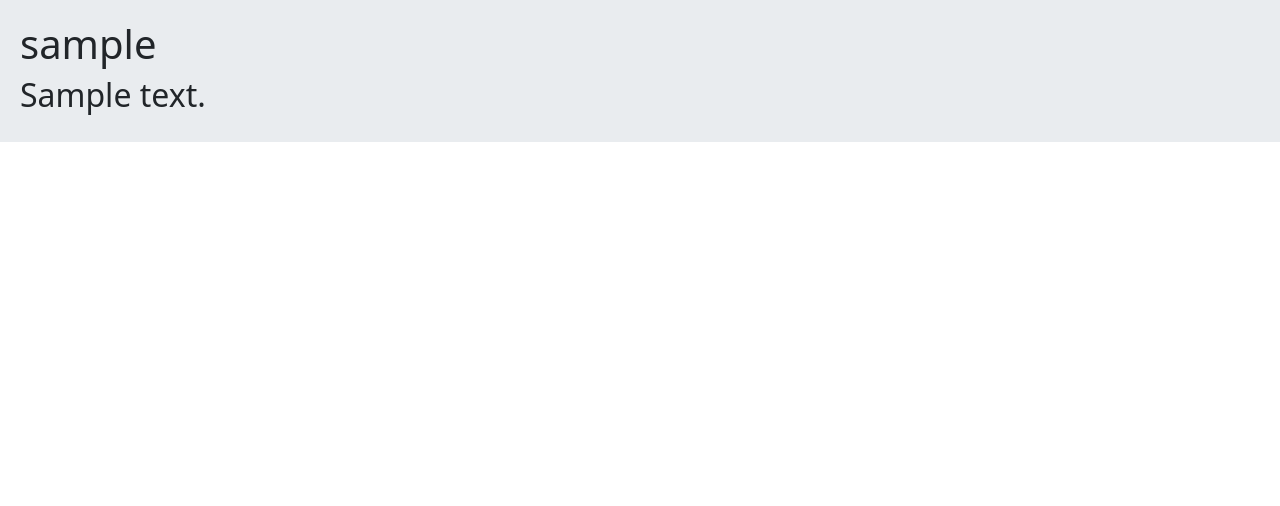
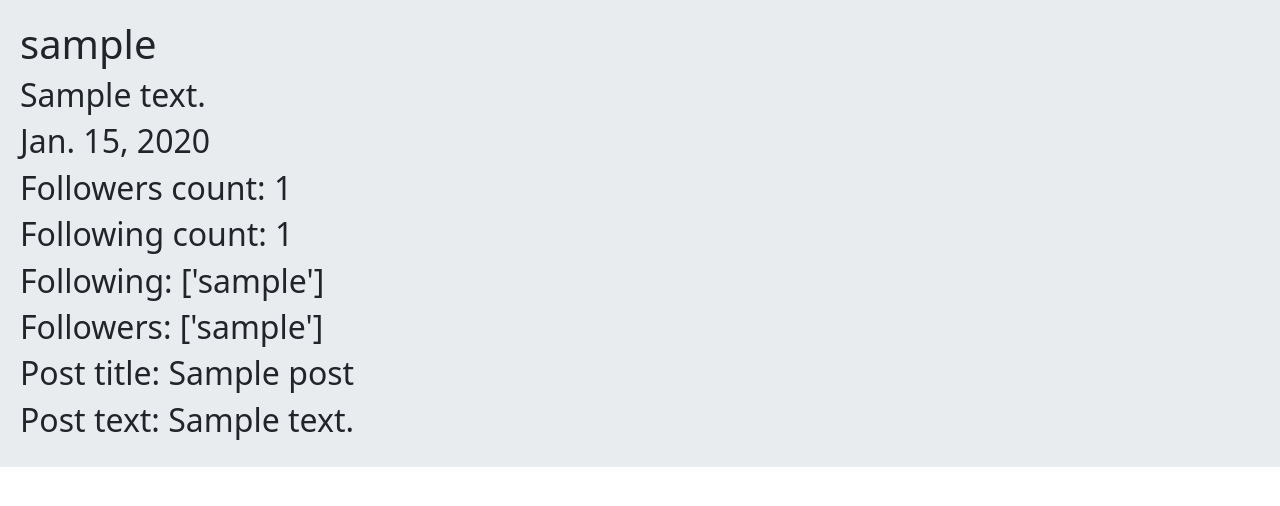
Before and after one commit to HeselGharehbaei/twitter_social_network, a Django app: a page that uses templates/account.html in a window 1280 px wide. Shown: the part 56-562 px from the top of the page. Run offline with Django 4.2, Linux system fonts and the light colour scheme; tables that the repository leaves empty hold one stand-in row (values such as "Sample post").

Commit message:
add post in profile of user

```diff
--- a/templates/account.html
+++ b/templates/account.html
@@ -3,5 +3,13 @@
 {% block content %}
 	    <h1>{{accounts.username}}</h1>
         <h2>{{accounts.bio}}</h2>
-
+        <h2>{{accounts.date_of_birth}}</h2>
+        <h2>Followers count: {{ followers_count }}</h2>
+        <h2>Following count: {{ following_count }}</h2>
+        <h2>Following: {{ following }}</h2>
+        <h2>Followers: {{ followers }}</h2>
+        {% for post in posts %}
+            <h2>Post title: {{ post.title }}</h2>
+            <h2>Post text: {{ post.text }}</h2>
+        {% endfor %}
 {% endblock %}
--- a/templates/home.html
+++ b/templates/home.html
@@ -15,7 +15,11 @@
             <h2>{{post.text}}</h2>
         </div>
         <div>
-            <h2>{{post.user}}</h2>
+            {%for account in accounts_detailes%}
+                {%if account == post.user%}
+                    <a href = "{% url 'account' account.username %}"><h2>{{post.user}}</h2></a><br/>
+                {% endif %}
+            {%endfor%}
         </div>
     {% endfor %}
 {% endblock %}
--- a/user/views.py
+++ b/user/views.py
@@ -1,5 +1,5 @@
 from django.shortcuts import render
-from .models import Account
+from .models import Account, Follow
 from post.models import Post
 from django.db.models import Q
 
@@ -12,7 +12,9 @@ def home_page(request):
 
 def account(request, account_username):
     accounts = Account.objects.get(username= account_username)
-    return render(request, 'account.html', {'accounts': accounts})
+    following_count, following, followers_count, followers = accounts.get_followers_and_following_count()
+    posts = accounts.post.all()
+    return render(request, 'account.html', {'accounts': accounts, 'following_count': following_count, 'following': following, 'followers_count': followers_count, 'followers': followers, 'posts': posts})
 
 
 def search_accounts(request):
```
